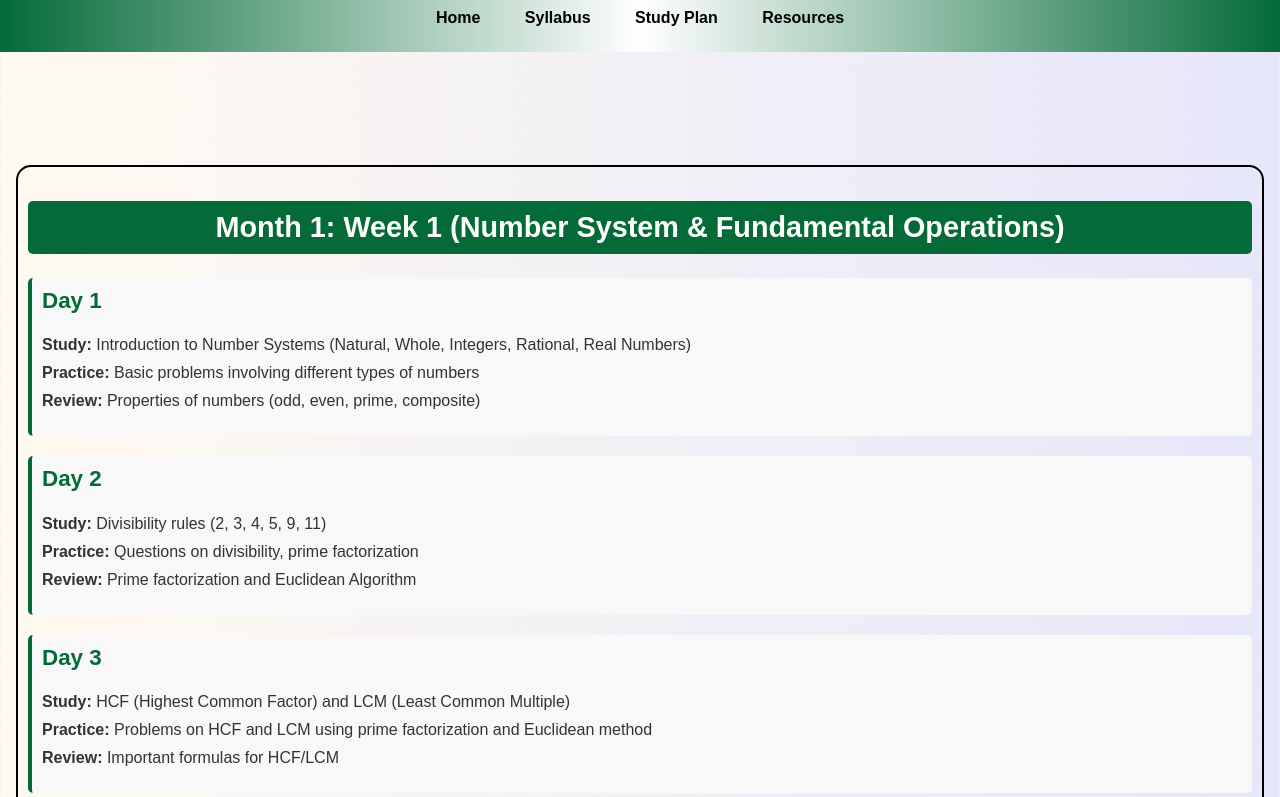
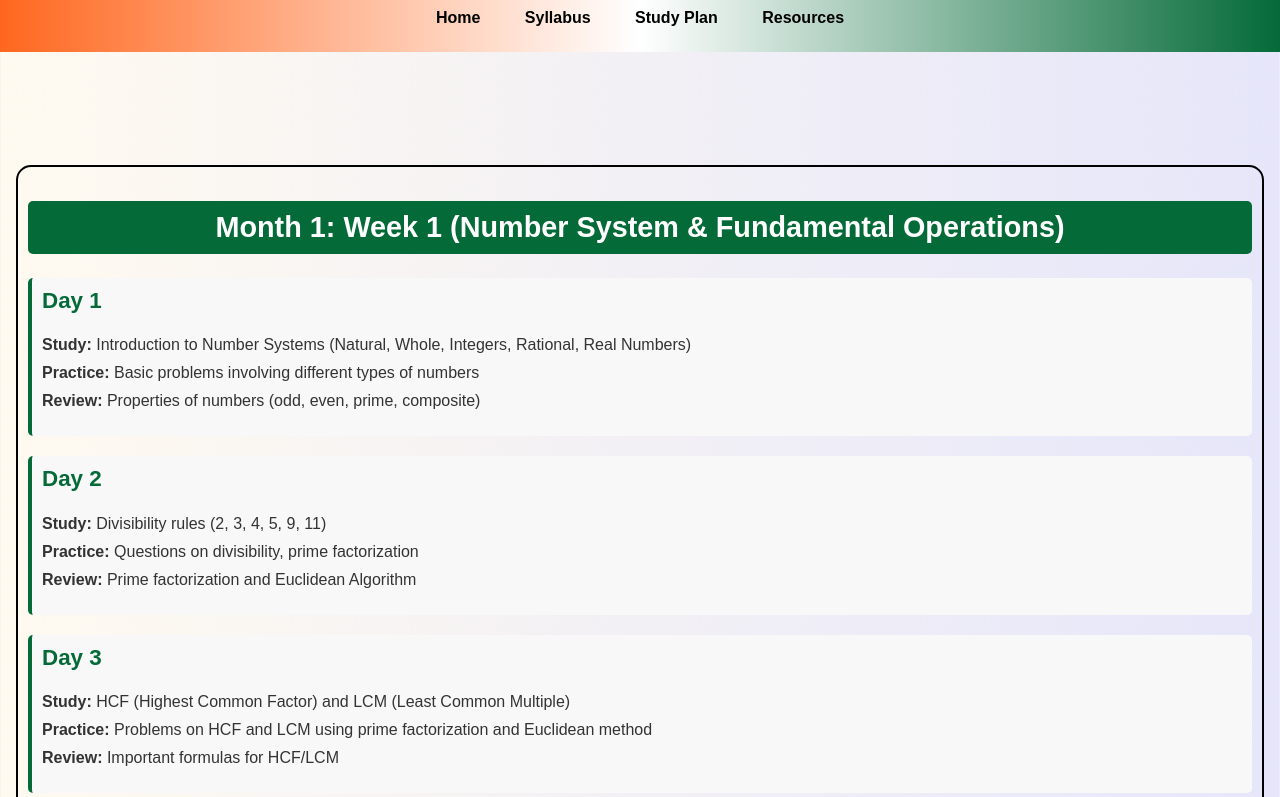
Before and after one commit to SriCharan1AF/sricharan.github.io, a plain HTML site: page daily_plan.html in a window 1280 px wide. Shown: the part 95-892 px from the top of the page. Drawn offline with Linux system fonts and the light colour scheme.

Commit message:
Add files via upload

```diff
--- a/daily_plan.css
+++ b/daily_plan.css
@@ -41,7 +41,7 @@ nav {
     left: 0;
     right: 0;
     bottom:auto;
-    background: linear-gradient(to right, #046A38, #FFFFFF,  #046A38);
+    background: linear-gradient(to right,#FF671F, #FFFFFF, #046A38);
     padding: 10px 0;
     z-index: 999;
 }
```
